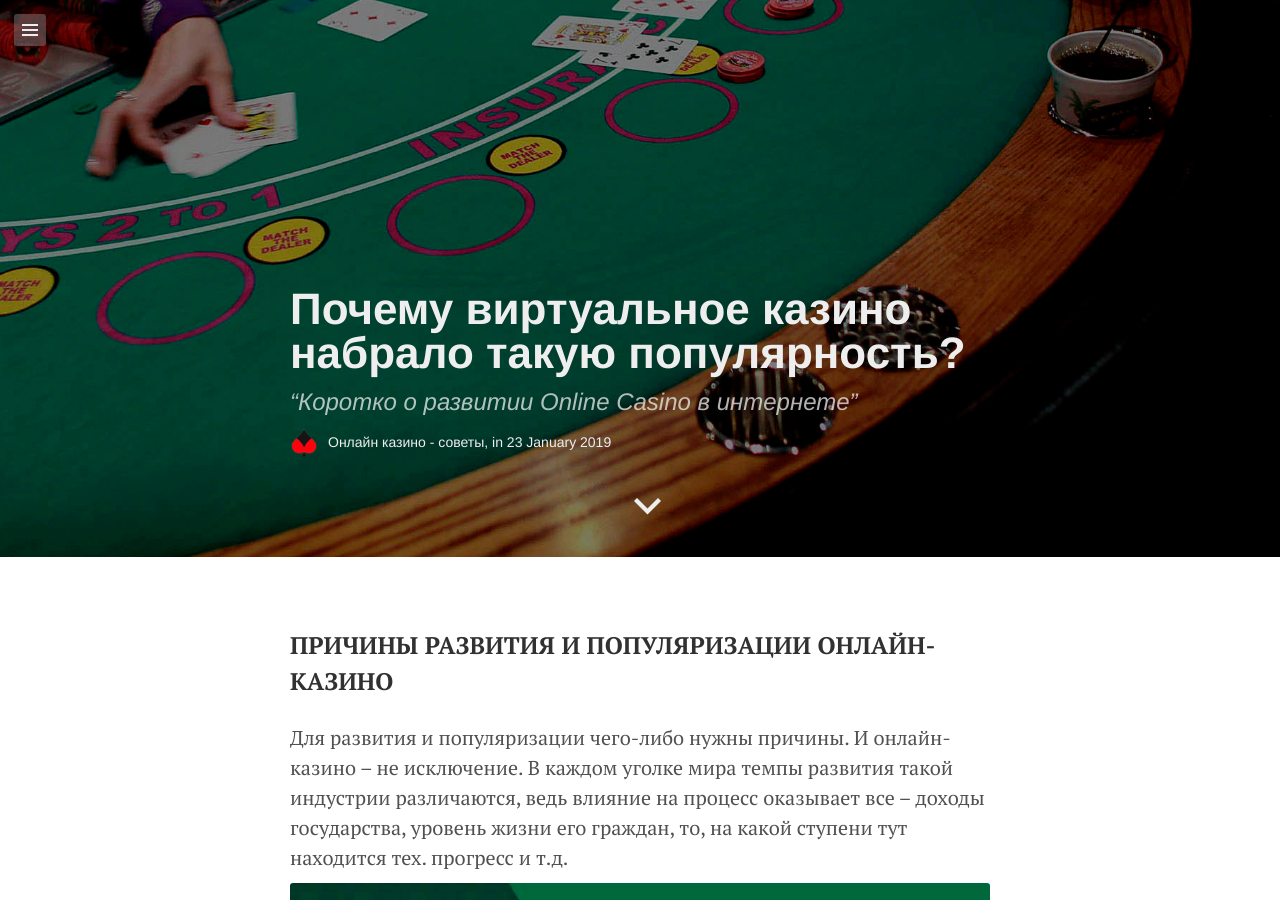
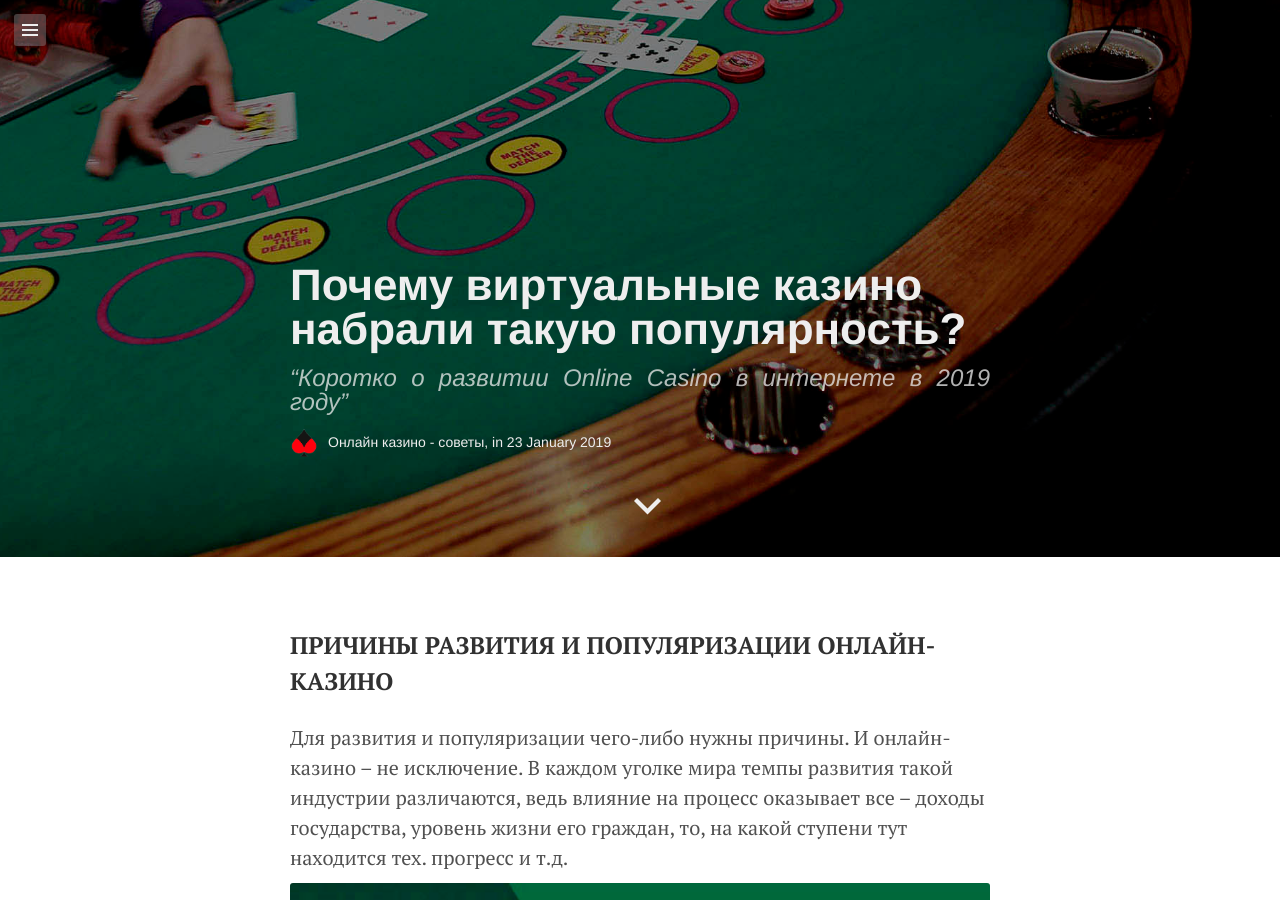
Before and after one commit to keepcalminblog/keepcalminblog.github.io, a Jekyll site: the page built from _posts/2019-01-23-razvitie-online-casino.md, in a window 1280 px wide and 900 px high, scrolled down 343 px. Built offline with Jekyll 4.4.1, drawn with Linux system fonts in a browser that asks for light colours; Markdown is read by kramdown in place of the engine named in the settings.

Commit message:
Update from Forestry.io ilya.kono@gmail.com updated _posts/2019-01-23-razvitie-online-casino.md

```diff
--- a/_posts/2019-01-23-razvitie-online-casino.md
+++ b/_posts/2019-01-23-razvitie-online-casino.md
@@ -1,12 +1,12 @@
 ---
 layout: post
-title: "Почему виртуальноe казино набрало такую популярность?"
-quote: Коротко о развитии Online Casino в интернете
+title: Почему виртуальные казино набрали такую популярность?
+quote: Коротко о развитии Online Casino в интернете в 2019 году
 image: false
 video: false
-date: 2019-01-23 7:20:00
+date: 2019-01-23 07:20:00 +0000
+
 ---
-
 ### ПРИЧИНЫ РАЗВИТИЯ И ПОПУЛЯРИЗАЦИИ ОНЛАЙН-КАЗИНО
 
 Для развития и популяризации чего-либо нужны причины. И онлайн-казино – не исключение. В каждом уголке мира темпы развития такой индустрии различаются, ведь влияние на процесс оказывает все – доходы государства, уровень жизни его граждан, то, на какой ступени тут находится тех. прогресс и т.д.
```
